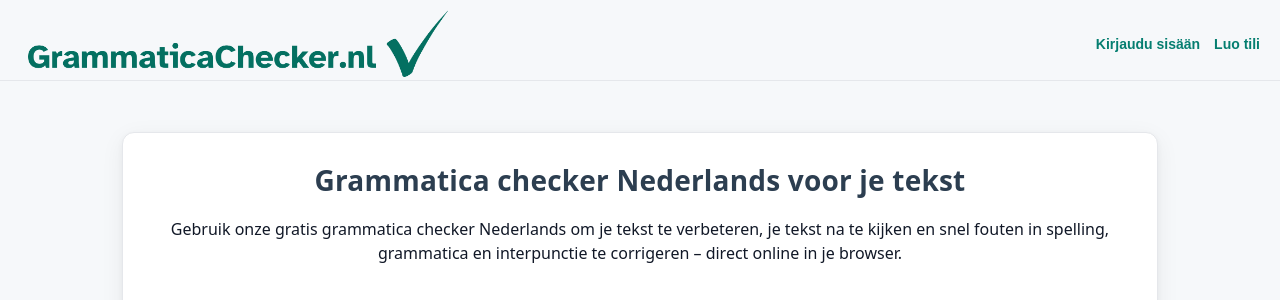
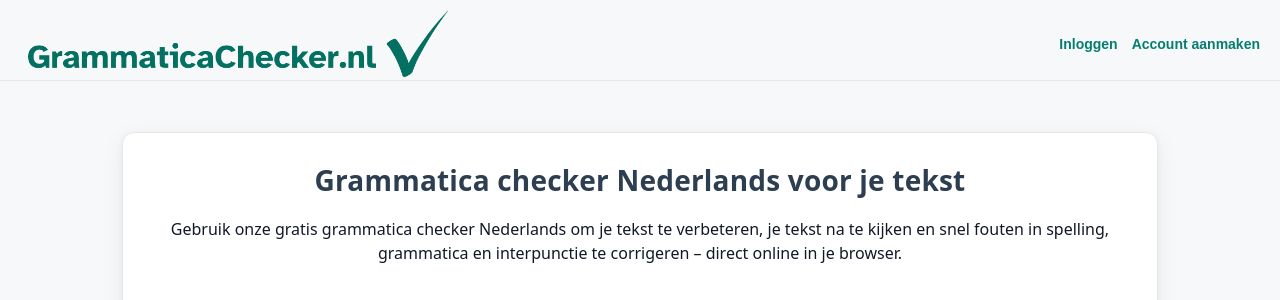
Before and after one commit to JohannesKarasik/dutch, a Django app: page / in a window 1280 px wide. Shown: the top 300 px of the page. Run offline with Django 5.2, Linux system fonts and the light colour scheme.

Commit message:
Initial commit

```diff
--- a/dutch/checker/templates/checker/header.html
+++ b/dutch/checker/templates/checker/header.html
@@ -5,26 +5,26 @@
     <a href="/" class="logo" style="display:flex; align-items:center; gap:10px; text-decoration:none;">
       <img
         src="{% static 'checker/logo.png' %}"
-        alt="Oikoluku"
+        alt="Tekst nakijken"
         style="height:70px; width:auto; display:block; max-height:none;"
       >
     </a>
 
     <div class="header-actions">
       {% if user.is_authenticated %}
-      <a href="{% url 'settings' %}" class="header-link">Asetukset</a>
+      <a href="{% url 'settings' %}" class="header-link">Instellingen</a>
 
 
         <form method="post" action="{% url 'logout' %}" style="margin:0;">
           {% csrf_token %}
-          <button type="submit" class="header-link header-link--button">Kirjaudu ulos</button>
+          <button type="submit" class="header-link header-link--button">Uitloggen</button>
         </form>
       {% else %}
         <button type="button" class="header-link header-link--button" onclick="window.openAuthModal?.()">
-          Kirjaudu sisään
+          Inloggen
         </button>
         <button type="button" class="header-link header-link--button" onclick="window.openRegisterModal?.()">
-          Luo tili
+          Account aanmaken
         </button>
       {% endif %}
     </div>
```
